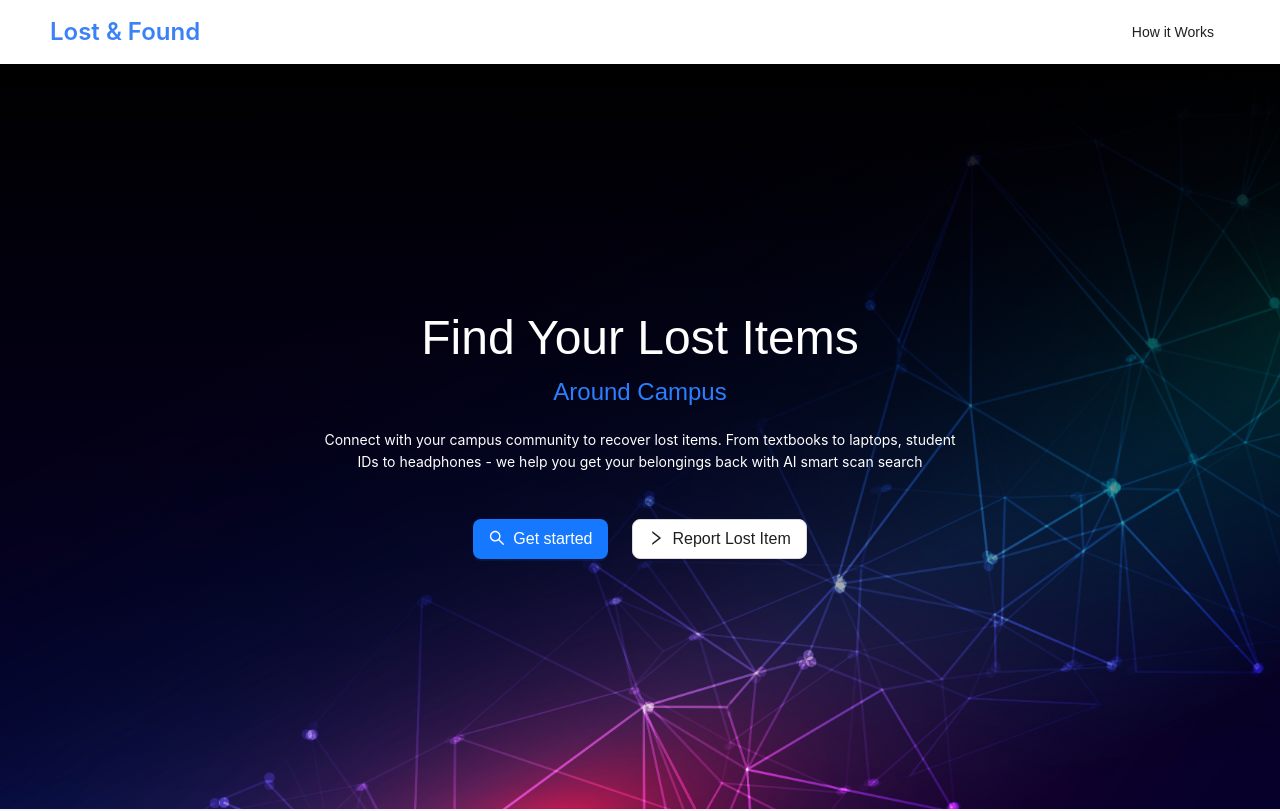
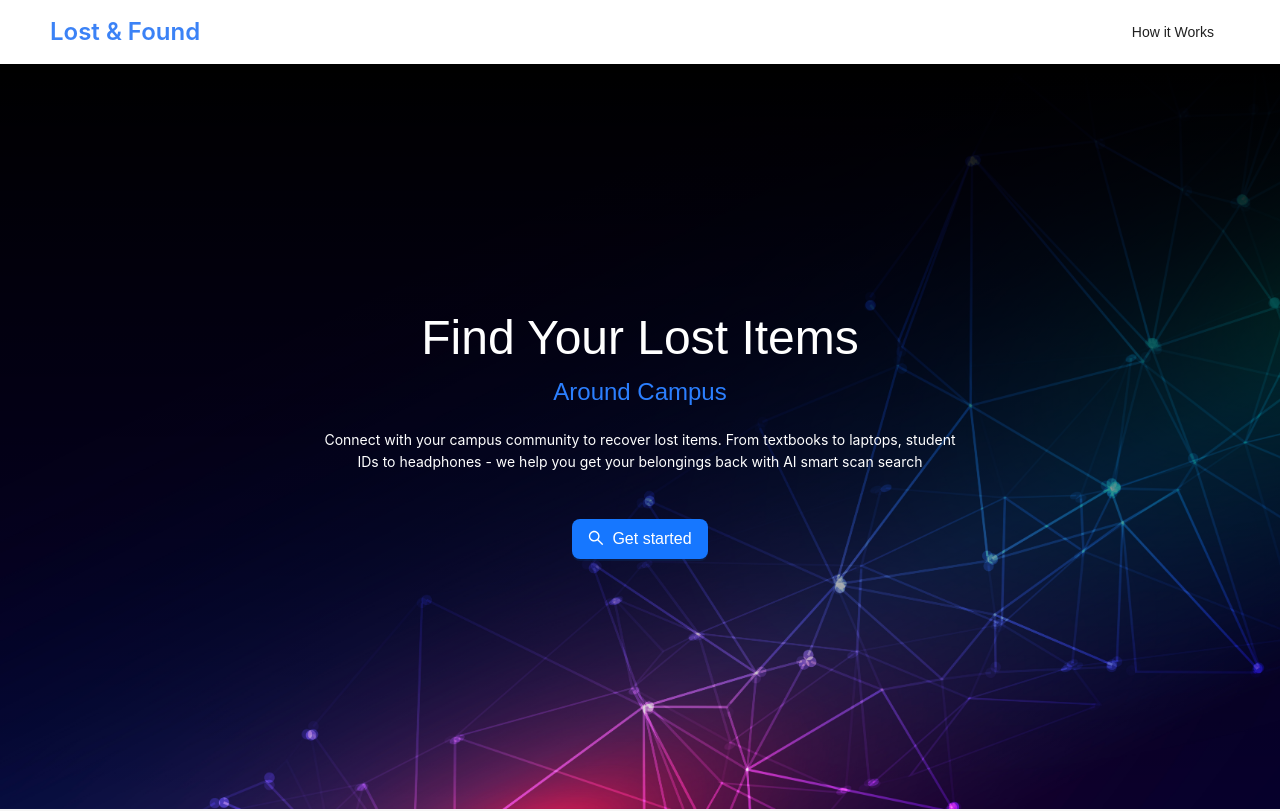
Before and after one commit to Lim-Vithyea/LostandFound, a React (Vite) app: page / in a window 1280 px wide. Shown: the top 811 px of the page. Built offline with nearby package versions, Linux system fonts and the light colour scheme.

Commit message:
small chnages

```diff
--- a/src/pages/LandingPage.tsx
+++ b/src/pages/LandingPage.tsx
@@ -187,9 +187,7 @@ const LandingPage: React.FC = () => {
                   <Button type="primary" size="large" icon={<SearchOutlined />} onClick={getStarted}>
                     Get started
                   </Button>
-                  <Button size="large" icon={<RightOutlined />}>
-                    Report Lost Item
-                  </Button>
+
                 </Space>
               </div>
             </Col>
```
